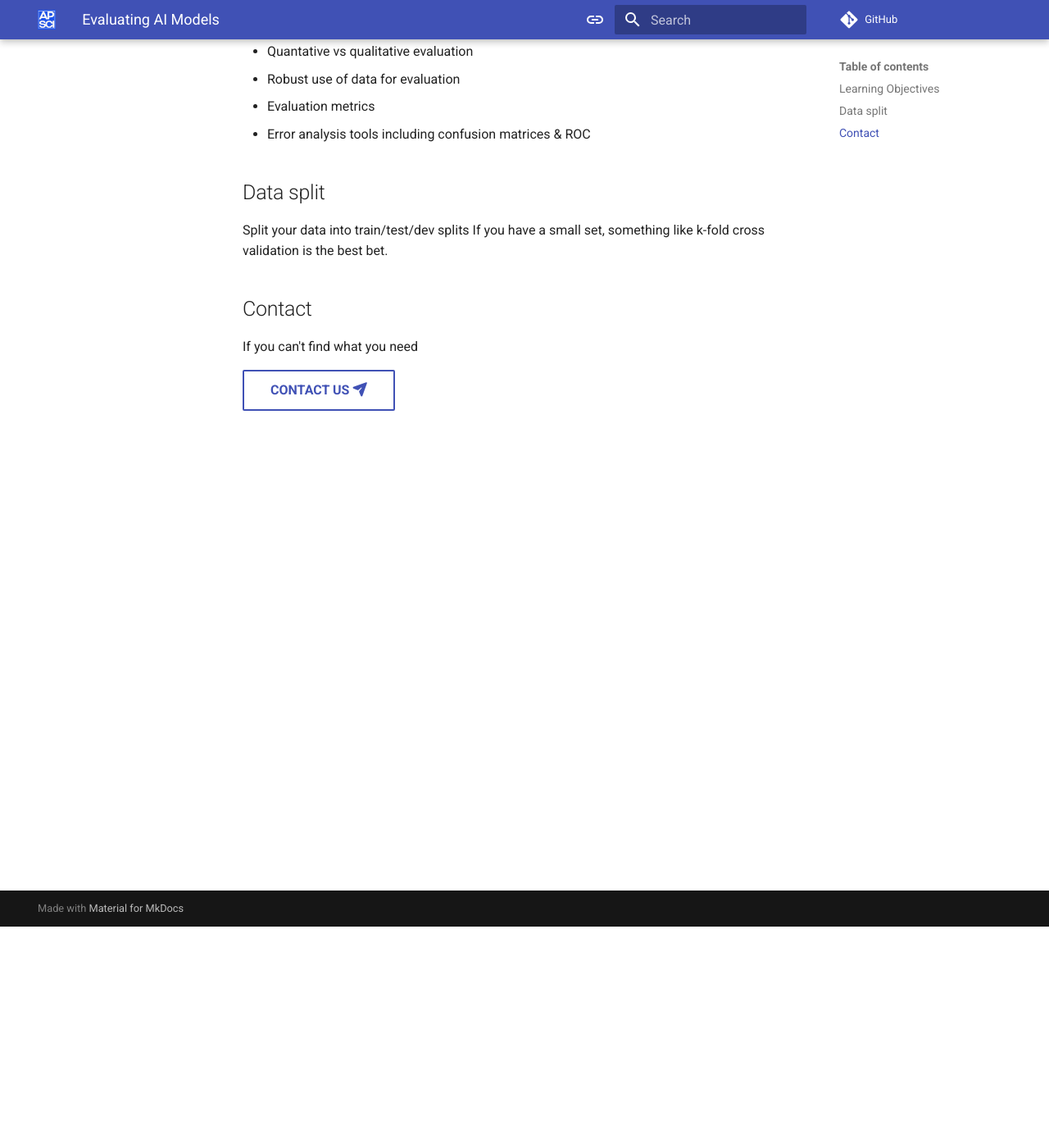
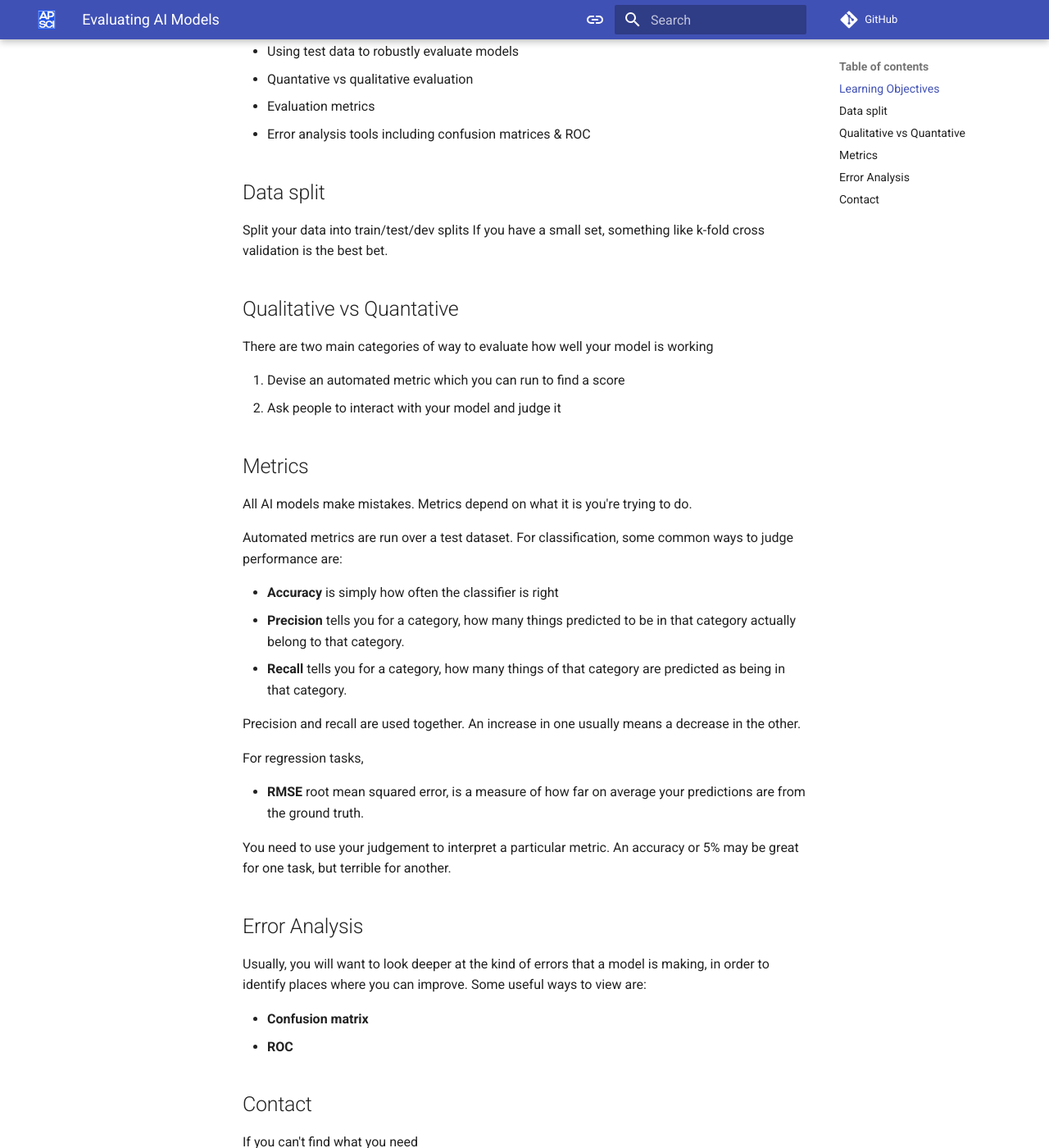
Before and after one commit to acceleratescience/ai-core-concepts, an MkDocs documentation site: the page built from docs/evaluating.md, in a window 1280 px wide and 1400 px high, scrolled down 270 px. Shown: the whole window at 82% size. Built offline with MkDocs 1.6.1 and Material for MkDocs 9.7.7, drawn with Linux system fonts in a browser that asks for light colours; comment, search, counter and statistics services are not loaded.

```diff
--- a/docs/evaluating.md
+++ b/docs/evaluating.md
@@ -4,8 +4,8 @@
 ## Learning Objectives
 This section will help you understand:
 
+- Using test data to robustly evaluate models
 - Quantative vs qualitative evaluation
-- Robust use of data for evaluation
 - Evaluation metrics
 - Error analysis tools including confusion matrices & ROC
 
@@ -13,7 +13,39 @@ This section will help you understand:
 Split your data into train/test/dev splits
 If you have a small set, something like k-fold cross validation is the best bet.
 
+## Qualitative vs Quantative
+There are two main categories of way to evaluate how well your model is working
 
+1. Devise an automated metric which you can run to find a score
+2. Ask people to interact with your model and judge it
+
+
+
+
+## Metrics
+
+All AI models make mistakes. Metrics depend on what it is you're trying to do.
+
+Automated metrics are run over a test dataset. For classification, some common ways to judge performance are:
+
+- **Accuracy** is simply how often the classifier is right
+- **Precision** tells you for a category, how many things predicted to be in that category actually belong to that category.
+- **Recall** tells you for a category, how many things of that category are predicted as being in that category.
+
+Precision and recall are used together. An increase in one usually means a decrease in the other.
+
+For regression tasks,
+
+- **RMSE** root mean squared error, is a measure of how far on average your predictions are from the ground truth.
+
+You need to use your judgement to interpret a particular metric. An accuracy or 5% may be great for one task, but terrible for another.
+
+## Error Analysis
+
+Usually, you will want to look deeper at the kind of errors that a model is making, in order to identify places where you can improve. Some useful ways to view are:
+
+- **Confusion matrix**
+- **ROC**
 
 ## Contact
 
```
Also changed, not shown: docs/data.md (+3 -0 lines), docs/training.md (+30 -16 lines).
